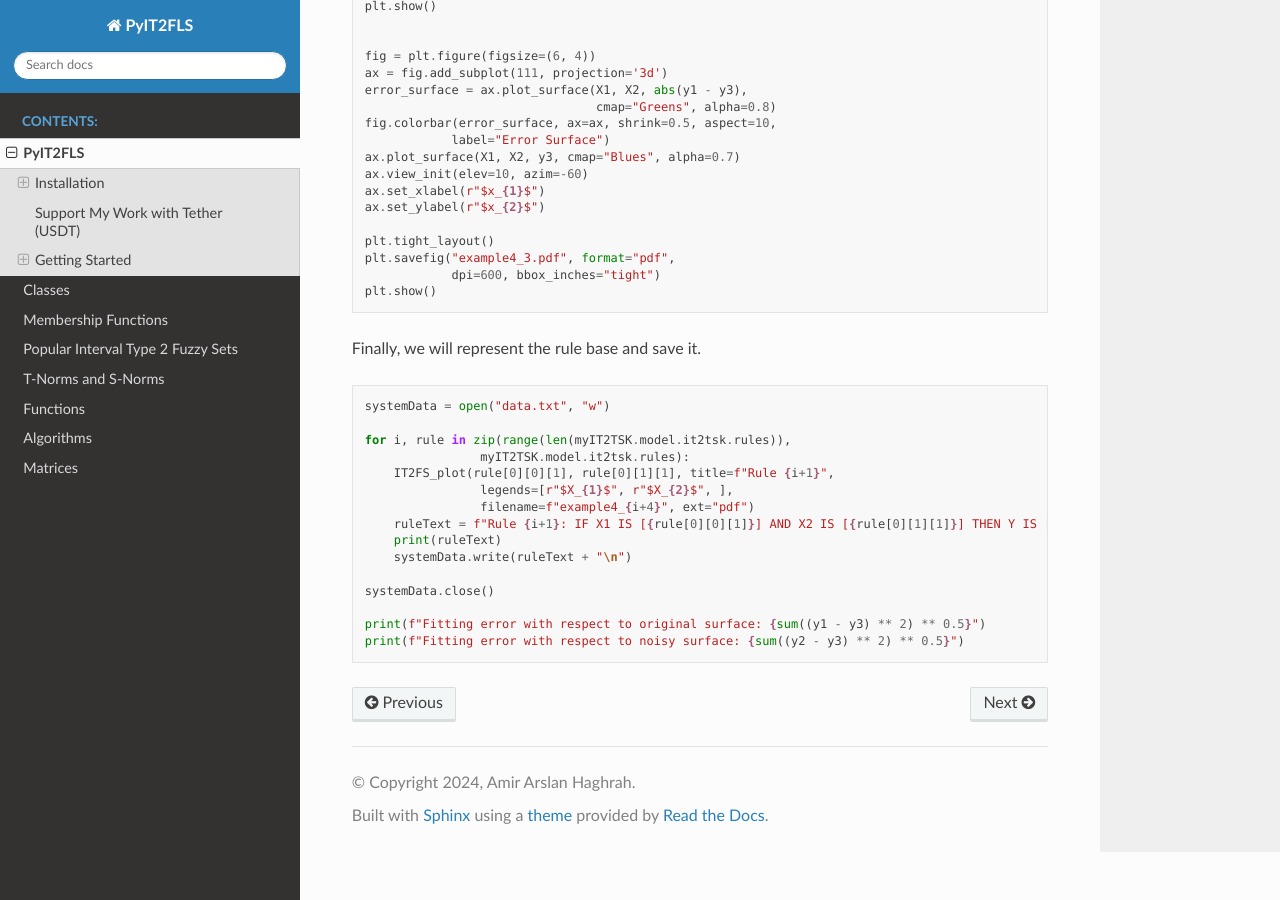
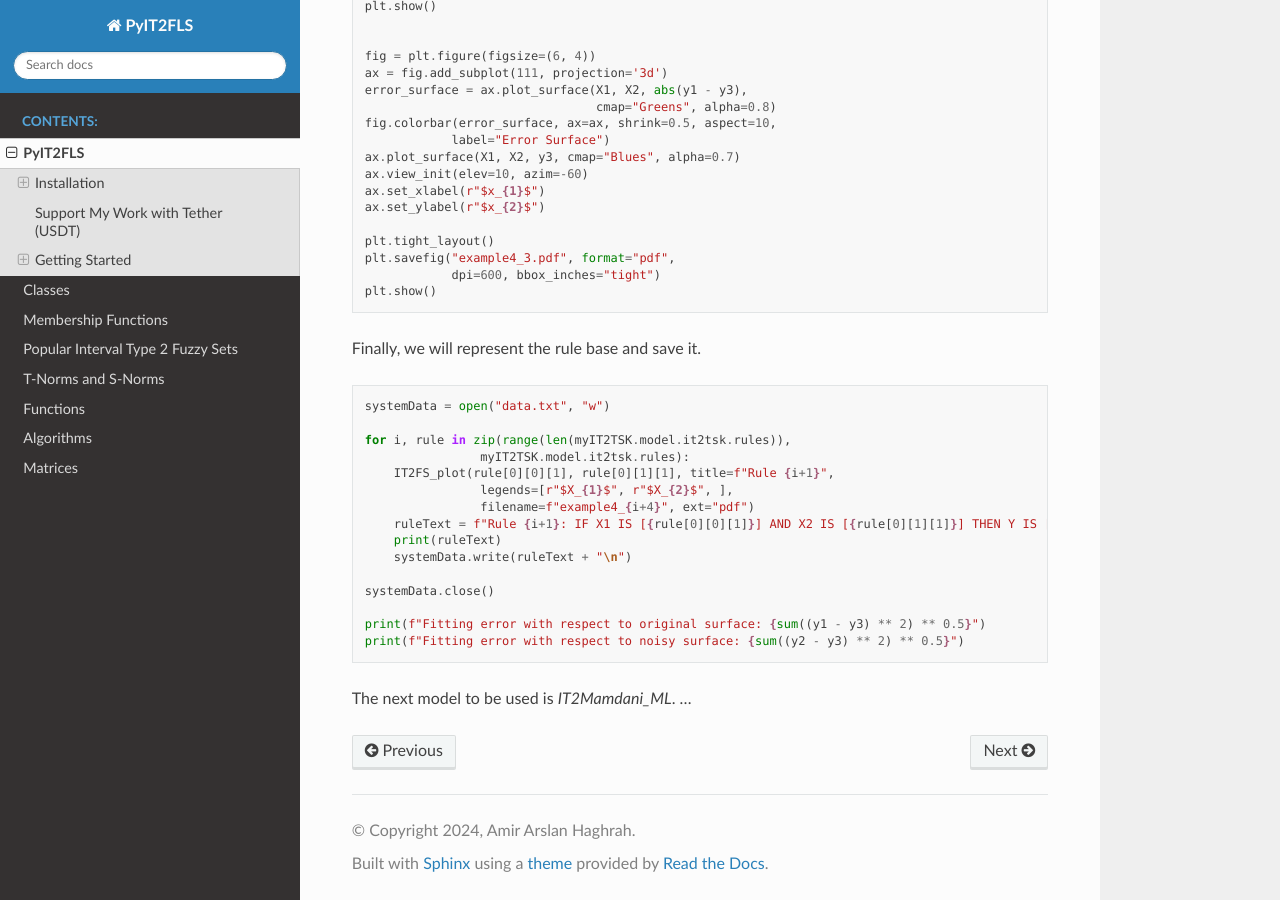
Before and after one commit to Haghrah/PyIT2FLS, a Sphinx documentation site: the page built from docs/_generated/pyit2fls.rst, in a window 1280 px wide and 900 px high, scrolled down 19877 px. Built offline with Sphinx 7.4.7 and the Read the Docs theme 3.1.0, drawn with Linux system fonts in a browser that asks for light colours.

Commit message:
Examples provided by documentations ...

```diff
--- a/docs/_generated/pyit2fls.rst
+++ b/docs/_generated/pyit2fls.rst
@@ -907,3 +907,5 @@ Finally, we will represent the rule base and save it.
 
     print(f"Fitting error with respect to original surface: {sum((y1 - y3) ** 2) ** 0.5}")
     print(f"Fitting error with respect to noisy surface: {sum((y2 - y3) ** 2) ** 0.5}")
+
+The next model to be used is *IT2Mamdani_ML*. ...
```
